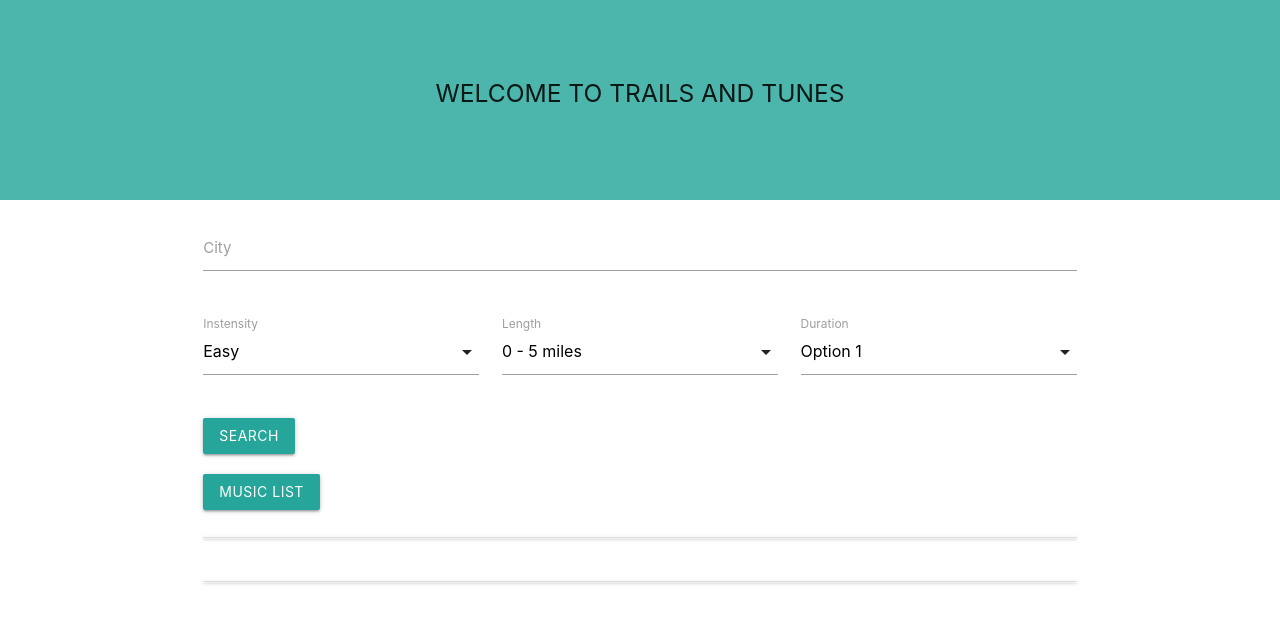
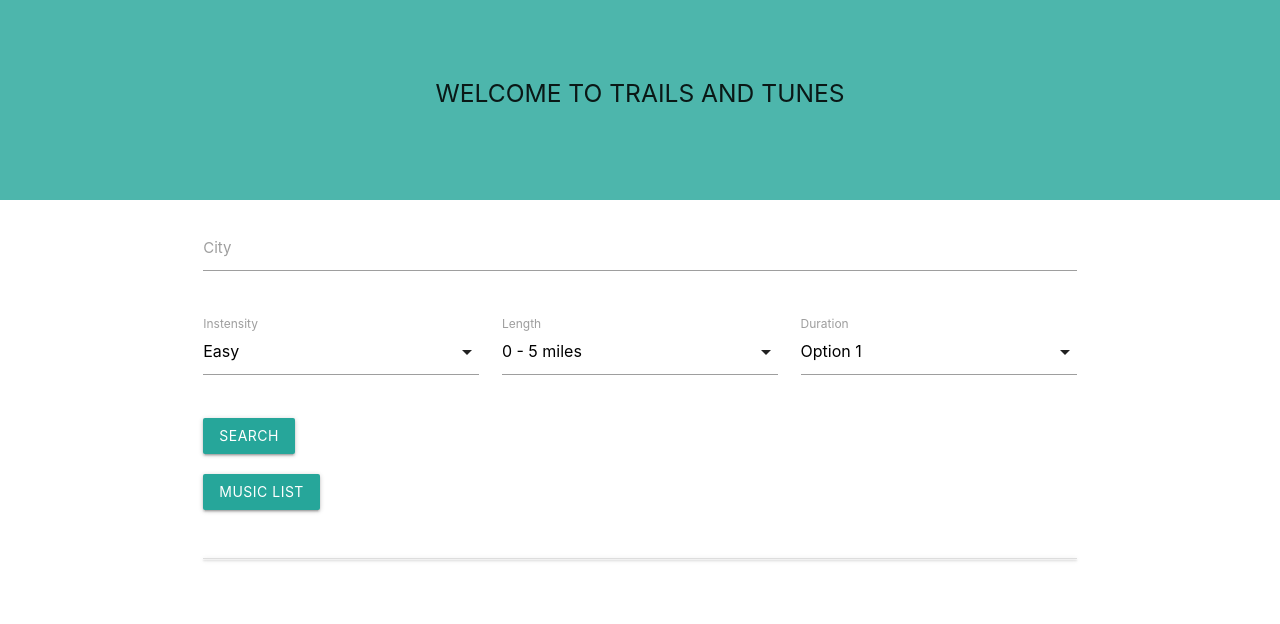
Before and after one commit to danalittleskier/ProjectOne, a website: page index.html in a window 1280 px wide. Drawn offline with nearby package versions, Linux system fonts and the light colour scheme.

Commit message:
hides table until button press

```diff
--- a/assets/javascript/script.js
+++ b/assets/javascript/script.js
@@ -14,7 +14,7 @@ var difficultyMap = {
   black: "difficult",
 }
 //hides the table until the user clicks on it
-$("resultsCollapsible").hide();
+$("#resultsCollapsible").hide();
 
 // on click listener for the serach button
 $("#search").on("click", function (event) {
```
Also changed, not shown: index.html (+2 -0 lines).
